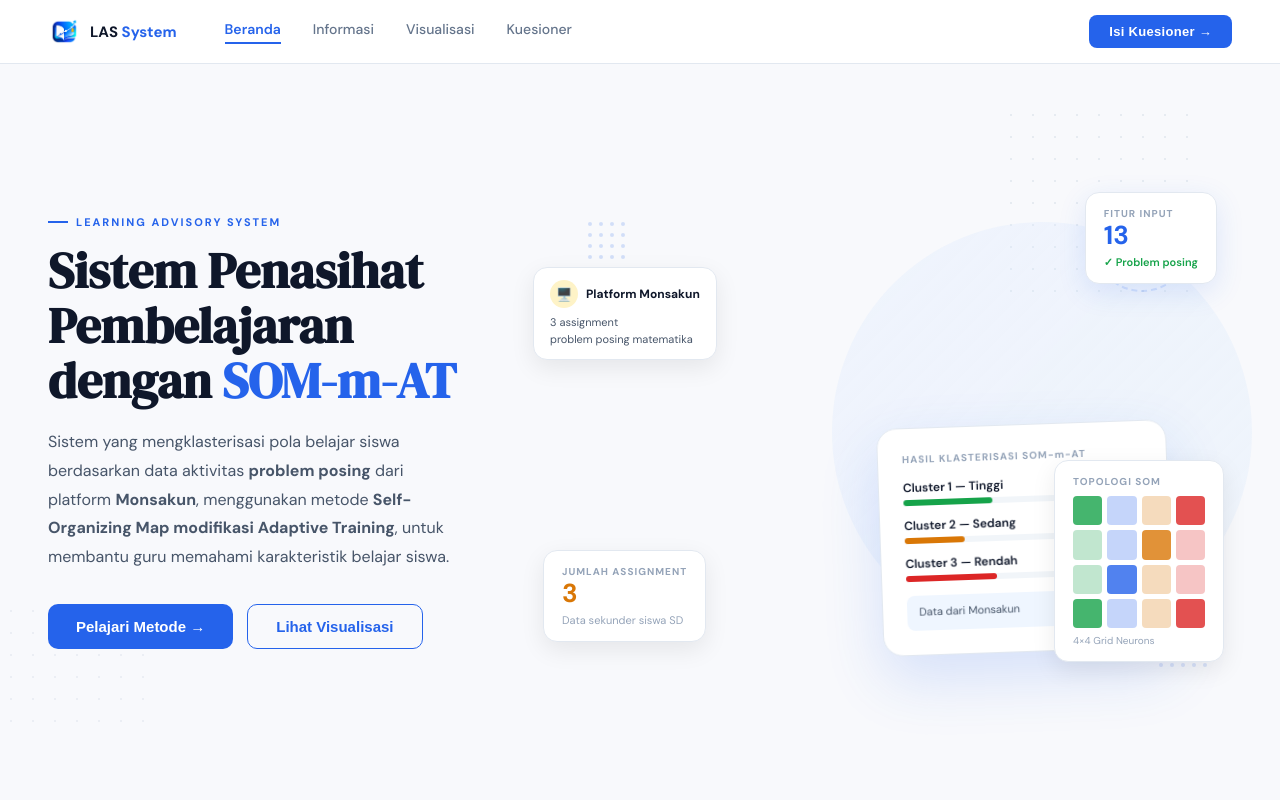
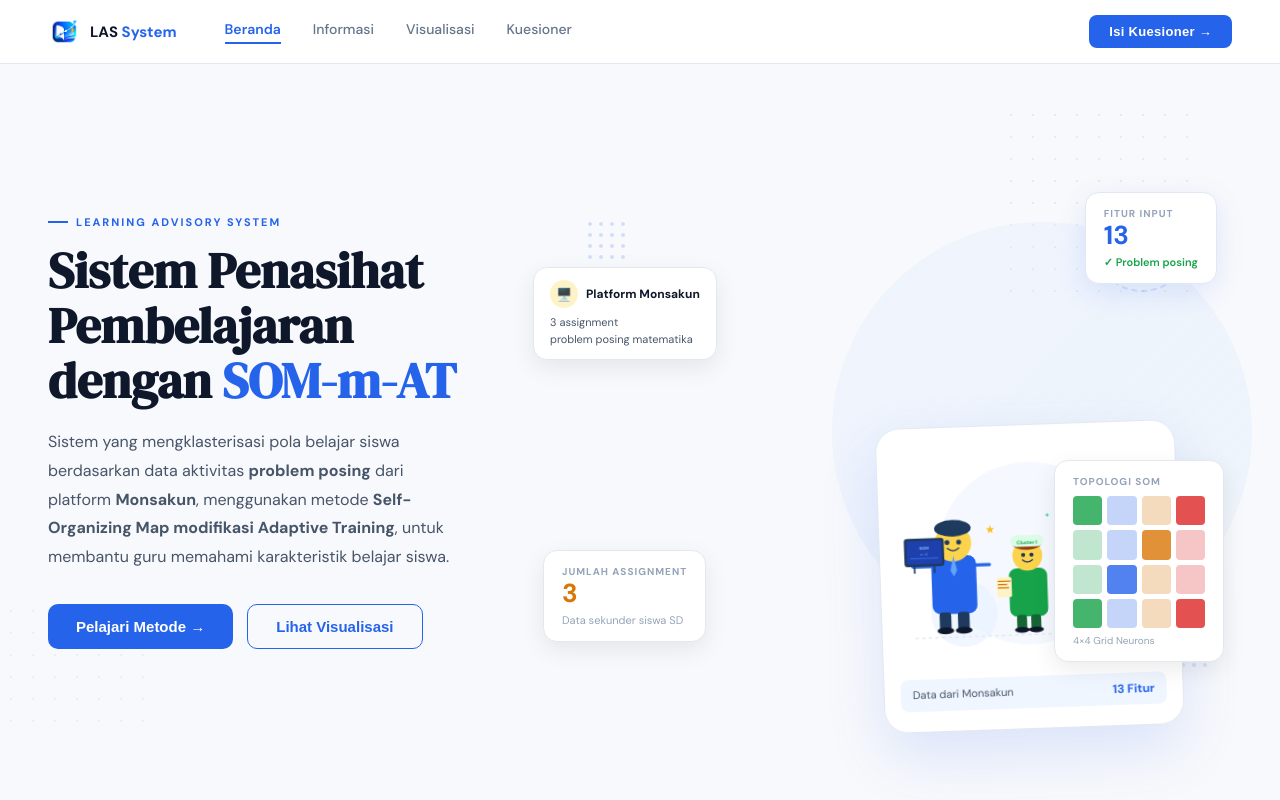
Before and after one commit to Musyaffaa2/Learning_Web_Advisory, a React (Vite) app: page / in a window 1280 px wide. Shown: the top 800 px of the page. Built offline with nearby package versions, Linux system fonts and the light colour scheme.

Commit message:
update src/pages/PageHome.jsx

```diff
--- a/src/pages/PageHome.jsx
+++ b/src/pages/PageHome.jsx
@@ -6,7 +6,7 @@ const FEATURES = [
   {
     icon: "🧠",
     title: "SOM-m-AT",
-    desc: "Metode Self-Organizing Map modifikasi berbasis Adaptive Training untuk mengklasterisasi pola belajar siswa secara otomatis.",
+    desc: "Metode Self-Organizing Map modifikasi berbasis Adaptive Training untuk mengklasterisasi pola belajar siswa.",
   },
   {
     icon: "📊",
@@ -19,9 +19,9 @@ const FEATURES = [
     desc: "Sistem menyajikan informasi pola belajar siswa sebagai bahan pertimbangan guru dalam pengambilan keputusan.",
   },
   {
-    icon: "📝",
-    title: "Evaluasi TAM2",
-    desc: "Penerimaan teknologi diukur menggunakan model TAM2 melalui kuesioner terstruktur yang diisi oleh guru.",
+    icon: "🖥️",
+    title: "Assignment ",
+    desc: "Data bersumber dari aktivitas problem posing matematika siswa SD melalui 3 assignment .",
   },
 ];
 
@@ -47,6 +47,200 @@ const HOW_IT_WORKS = [
     desc: "Hasil klasterisasi ditampilkan dalam grafik, lalu guru diminta mengisi kuesioner penerimaan teknologi.",
   },
 ];
+
+/* ── Ilustrasi SVG Guru & Murid ────────────────────────────────────────── */
+function IllustrationHero() {
+  return (
+    <svg
+      viewBox="0 0 320 260"
+      xmlns="http://www.w3.org/2000/svg"
+      style={{ width: "100%", maxWidth: 320, height: "auto" }}
+    >
+      {/* ── Background shapes ── */}
+      <circle cx="160" cy="130" r="110" fill="#eff6ff" opacity="0.6" />
+      <circle cx="80" cy="200" r="40" fill="#dbeafe" opacity="0.4" />
+      <circle cx="250" cy="60" r="30" fill="#bfdbfe" opacity="0.35" />
+
+      {/* ══ GURU (kiri) ══ */}
+      {/* Tubuh guru */}
+      <rect x="42" y="130" width="54" height="70" rx="10" fill="#2563eb" />
+      {/* Kepala guru */}
+      <circle cx="69" cy="115" r="22" fill="#fcd34d" />
+      {/* Rambut guru */}
+      <ellipse cx="69" cy="97" rx="22" ry="10" fill="#1e3a5f" />
+      {/* Wajah guru — mata */}
+      <circle cx="62" cy="114" r="3" fill="#1e3a5f" />
+      <circle cx="76" cy="114" r="3" fill="#1e3a5f" />
+      {/* Senyum guru */}
+      <path
+        d="M62 121 Q69 127 76 121"
+        stroke="#1e3a5f"
+        strokeWidth="1.5"
+        fill="none"
+        strokeLinecap="round"
+      />
+      {/* Dasi guru */}
+      <polygon points="69,130 65,148 69,155 73,148" fill="#60a5fa" />
+      {/* Tangan kiri guru — memegang papan */}
+      <rect x="18" y="140" width="26" height="4" rx="2" fill="#2563eb" />
+      {/* Tangan kanan guru */}
+      <rect x="94" y="140" width="20" height="4" rx="2" fill="#2563eb" />
+      {/* Kaki guru */}
+      <rect x="50" y="198" width="14" height="22" rx="4" fill="#1e3a5f" />
+      <rect x="72" y="198" width="14" height="22" rx="4" fill="#1e3a5f" />
+      {/* Sepatu guru */}
+      <ellipse cx="57" cy="220" rx="10" ry="4" fill="#0f172a" />
+      <ellipse cx="79" cy="220" rx="10" ry="4" fill="#0f172a" />
+
+      {/* Papan tulis kecil */}
+      <rect x="10" y="108" width="48" height="34" rx="4" fill="#1e3a5f" />
+      <rect x="13" y="111" width="42" height="28" rx="2" fill="#1e40af" />
+      {/* Tulisan di papan */}
+      <text
+        x="34"
+        y="121"
+        textAnchor="middle"
+        fill="#93c5fd"
+        fontSize="5"
+        fontWeight="bold"
+      >
+        SOM
+      </text>
+      <text x="34" y="129" textAnchor="middle" fill="#60a5fa" fontSize="4">
+        m-AT
+      </text>
+      <line
+        x1="17"
+        y1="132"
+        x2="51"
+        y2="132"
+        stroke="#3b82f6"
+        strokeWidth="0.8"
+      />
+      {/* Kaki papan */}
+      <line
+        x1="22"
+        y1="142"
+        x2="22"
+        y2="150"
+        stroke="#1e3a5f"
+        strokeWidth="2"
+      />
+      <line
+        x1="46"
+        y1="142"
+        x2="46"
+        y2="150"
+        stroke="#1e3a5f"
+        strokeWidth="2"
+      />
+
+      {/* ══ MURID 1 (tengah kanan) ══ */}
+      {/* Tubuh murid 1 */}
+      <rect x="135" y="148" width="46" height="58" rx="9" fill="#16a34a" />
+      {/* Kepala murid 1 */}
+      <circle cx="158" cy="133" r="18" fill="#fcd34d" />
+      {/* Rambut murid 1 */}
+      <ellipse cx="158" cy="118" rx="18" ry="8" fill="#92400e" />
+      {/* Mata murid 1 */}
+      <circle cx="153" cy="132" r="2.5" fill="#1e3a5f" />
+      <circle cx="163" cy="132" r="2.5" fill="#1e3a5f" />
+      {/* Senyum murid 1 */}
+      <path
+        d="M152 138 Q158 143 164 138"
+        stroke="#1e3a5f"
+        strokeWidth="1.5"
+        fill="none"
+        strokeLinecap="round"
+      />
+      {/* Buku murid 1 */}
+      <rect x="120" y="158" width="18" height="24" rx="2" fill="#fef3c7" />
+      <rect x="121" y="162" width="16" height="1.5" rx="1" fill="#d97706" />
+      <rect x="121" y="166" width="12" height="1.5" rx="1" fill="#d97706" />
+      <rect x="121" y="170" width="14" height="1.5" rx="1" fill="#d97706" />
+      {/* Kaki murid 1 */}
+      <rect x="143" y="204" width="12" height="18" rx="4" fill="#166534" />
+      <rect x="160" y="204" width="12" height="18" rx="4" fill="#166534" />
+      <ellipse cx="149" cy="222" rx="9" ry="3.5" fill="#0f172a" />
+      <ellipse cx="166" cy="222" rx="9" ry="3.5" fill="#0f172a" />
+
+      {/* ══ MURID 2 (kanan) ══ */}
+      {/* Tubuh murid 2 */}
+      <rect x="210" y="152" width="44" height="54" rx="9" fill="#dc2626" />
+      {/* Kepala murid 2 */}
+      <circle cx="232" cy="137" r="18" fill="#fcd34d" />
+      {/* Rambut murid 2 — poni */}
+      <ellipse cx="232" cy="122" rx="18" ry="8" fill="#1e3a5f" />
+      <ellipse cx="222" cy="128" rx="7" ry="5" fill="#1e3a5f" />
+      {/* Mata murid 2 */}
+      <circle cx="227" cy="136" r="2.5" fill="#1e3a5f" />
+      <circle cx="237" cy="136" r="2.5" fill="#1e3a5f" />
+      {/* Senyum murid 2 */}
+      <path
+        d="M226 143 Q232 148 238 143"
+        stroke="#1e3a5f"
+        strokeWidth="1.5"
+        fill="none"
+        strokeLinecap="round"
+      />
+      {/* Tablet murid 2 */}
+      <rect x="252" y="162" width="22" height="28" rx="3" fill="#e2e8f0" />
+      <rect x="254" y="165" width="18" height="20" rx="2" fill="#93c5fd" />
+      <circle cx="263" cy="188" r="2" fill="#94a3b8" />
+      {/* Kaki murid 2 */}
+      <rect x="217" y="204" width="12" height="18" rx="4" fill="#991b1b" />
+      <rect x="234" y="204" width="12" height="18" rx="4" fill="#991b1b" />
+      <ellipse cx="223" cy="222" rx="9" ry="3.5" fill="#0f172a" />
+      <ellipse cx="240" cy="222" rx="9" ry="3.5" fill="#0f172a" />
+
+      {/* ══ Elemen dekoratif ══ */}
+      {/* Bintang / sparkle */}
+      <text x="108" y="105" fontSize="14" fill="#fbbf24">
+        ★
+      </text>
+      <text x="285" y="140" fontSize="10" fill="#60a5fa">
+        ★
+      </text>
+      <text x="180" y="88" fontSize="8" fill="#34d399">
+        ✦
+      </text>
+      {/* Garis lantai */}
+      <line
+        x1="20"
+        y1="228"
+        x2="300"
+        y2="228"
+        stroke="#e2e8f0"
+        strokeWidth="2"
+        strokeDasharray="4,4"
+      />
+
+      {/* Label cluster kecil di atas kepala murid */}
+      <rect x="138" y="108" width="40" height="14" rx="7" fill="#dcfce7" />
+      <text
+        x="158"
+        y="119"
+        textAnchor="middle"
+        fill="#16a34a"
+        fontSize="6"
+        fontWeight="bold"
+      >
+        Cluster 1
+      </text>
+      <rect x="212" y="112" width="40" height="14" rx="7" fill="#fef3c7" />
+      <text
+        x="232"
+        y="123"
+        textAnchor="middle"
+        fill="#d97706"
+        fontSize="6"
+        fontWeight="bold"
+      >
+        Cluster 2
+      </text>
+    </svg>
+  );
+}
 
 export default function PageHome({ setPage }) {
   return (
@@ -179,6 +373,7 @@ export default function PageHome({ setPage }) {
 
         {/* Right visual */}
         <div className="hero-right">
+          {/* BG blob */}
           <div
             style={{
               position: "absolute",
@@ -268,7 +463,7 @@ export default function PageHome({ setPage }) {
               ))}
           </div>
 
-          {/* Main mock card */}
+          {/* ── Ilustrasi SVG guru + murid (tengah) ── */}
           <div
             className="float-card"
             style={{
@@ -276,70 +471,22 @@ export default function PageHome({ setPage }) {
               zIndex: 4,
               top: "50%",
               left: "50%",
-              transform: "translate(-34%, -50%) rotate(-2deg)",
+              transform: "translate(-38%, -52%)",
               background: "#fff",
-              borderRadius: 20,
-              padding: 24,
-              width: 290,
-              boxShadow: "0 24px 60px rgba(37,99,235,.16)",
+              borderRadius: 24,
+              padding: "20px 16px",
+              width: 300,
+              boxShadow: "0 24px 60px rgba(37,99,235,.14)",
               border: "1px solid #e2e8f0",
             }}
           >
+            <IllustrationHero />
             <div
               style={{
-                fontSize: 10,
-                color: T.muted,
-                fontWeight: 700,
-                marginBottom: 14,
-                letterSpacing: 1,
-              }}
-            >
-              HASIL KLASTERISASI SOM-m-AT
-            </div>
-            {[
-              { label: "Cluster 1 — Tinggi", n: 3, pct: 37, color: T.green },
-              { label: "Cluster 2 — Sedang", n: 2, pct: 25, color: T.amber },
-              { label: "Cluster 3 — Rendah", n: 3, pct: 38, color: T.red },
-            ].map((c) => (
-              <div key={c.label} style={{ marginBottom: 12 }}>
-                <div
-                  style={{
-                    display: "flex",
-                    justifyContent: "space-between",
-                    marginBottom: 4,
-                  }}
-                >
-                  <span
-                    style={{ fontSize: 12, color: T.text, fontWeight: 600 }}
-                  >
-                    {c.label}
-                  </span>
-                  <span
-                    style={{ fontSize: 12, color: c.color, fontWeight: 700 }}
-                  >
-                    {c.n} siswa
-                  </span>
-                </div>
-                <div
-                  style={{ background: "#f1f5f9", borderRadius: 99, height: 6 }}
-                >
-                  <div
-                    style={{
-                      width: `${c.pct}%`,
-                      height: "100%",
-                      background: c.color,
-                      borderRadius: 99,
-                    }}
-                  />
-                </div>
-              </div>
-            ))}
-            <div
-              style={{
-                marginTop: 14,
+                marginTop: 10,
                 background: "#eff6ff",
                 borderRadius: 8,
-                padding: "9px 12px",
+                padding: "8px 12px",
                 display: "flex",
                 justifyContent: "space-between",
               }}
@@ -347,13 +494,13 @@ export default function PageHome({ setPage }) {
               <span style={{ fontSize: 11, color: T.sub }}>
                 Data dari Monsakun
               </span>
-              <span style={{ fontSize: 13, fontWeight: 700, color: T.blue }}>
+              <span style={{ fontSize: 12, fontWeight: 700, color: T.blue }}>
                 13 Fitur
               </span>
             </div>
           </div>
 
-          {/* Accent: fitur */}
+          {/* Accent: fitur input */}
           <div
             style={{
               position: "absolute",
@@ -486,7 +633,7 @@ export default function PageHome({ setPage }) {
             </div>
           </div>
 
-          {/* Accent: nodes */}
+          {/* Accent: topologi SOM */}
           <div
             style={{
               position: "absolute",
@@ -717,7 +864,6 @@ export default function PageHome({ setPage }) {
             className="video-section-grid"
             style={{ display: "flex", gap: 40, alignItems: "center" }}
           >
-            {/* Video embed */}
             <div className="video-embed" style={{ flex: "1 1 0", minWidth: 0 }}>
               <div
                 style={{
@@ -729,7 +875,6 @@ export default function PageHome({ setPage }) {
                   border: "1px solid #e2e8f0",
                 }}
               >
-                {/* ✏️ Ganti dengan ID YouTube video kamu */}
                 <iframe
                   src="https://www.youtube.com/embed/UVJFSKYMowg"
                   title="1 Menit Memahami Learning Advisory System"
@@ -747,7 +892,6 @@ export default function PageHome({ setPage }) {
               </div>
             </div>
 
-            {/* Side text */}
             <div style={{ flex: "1 1 0", minWidth: 0 }}>
               <div
                 style={{
@@ -763,14 +907,20 @@ export default function PageHome({ setPage }) {
               {[
                 {
                   icon: "🖥️",
-                  text: "Data problem posing siswa dari platform Monsakun",
+                  text: "Identifikasi data proses berpikir siswa melalui aktivitas penyusunan soal matematika (Problem Posing)",
                 },
-                { icon: "🧠", text: "Proses klasterisasi dengan SOM-m-AT" },
+                {
+                  icon: "🧠",
+                  text: "Proses otomatisasi pemetaan karakteristik siswa menggunakan komputasi SOM m-Ary Tree",
+                },
                 {
                   icon: "📊",
-                  text: "Cara membaca visualisasi hasil cluster siswa",
+                  text: "Cara memetakan dan membaca kecenderungan pola belajar melalui dashboard interaktif website",
                 },
-                { icon: "📝", text: "Proses pengisian kuesioner TAM2" },
+                {
+                  icon: "🎯",
+                  text: "Langkah penerapan strategi bimbingan yang personal dan efektif sesuai kebutuhan kelompok belajar",
+                },
               ].map((item, i) => (
                 <div
                   key={i}
```
